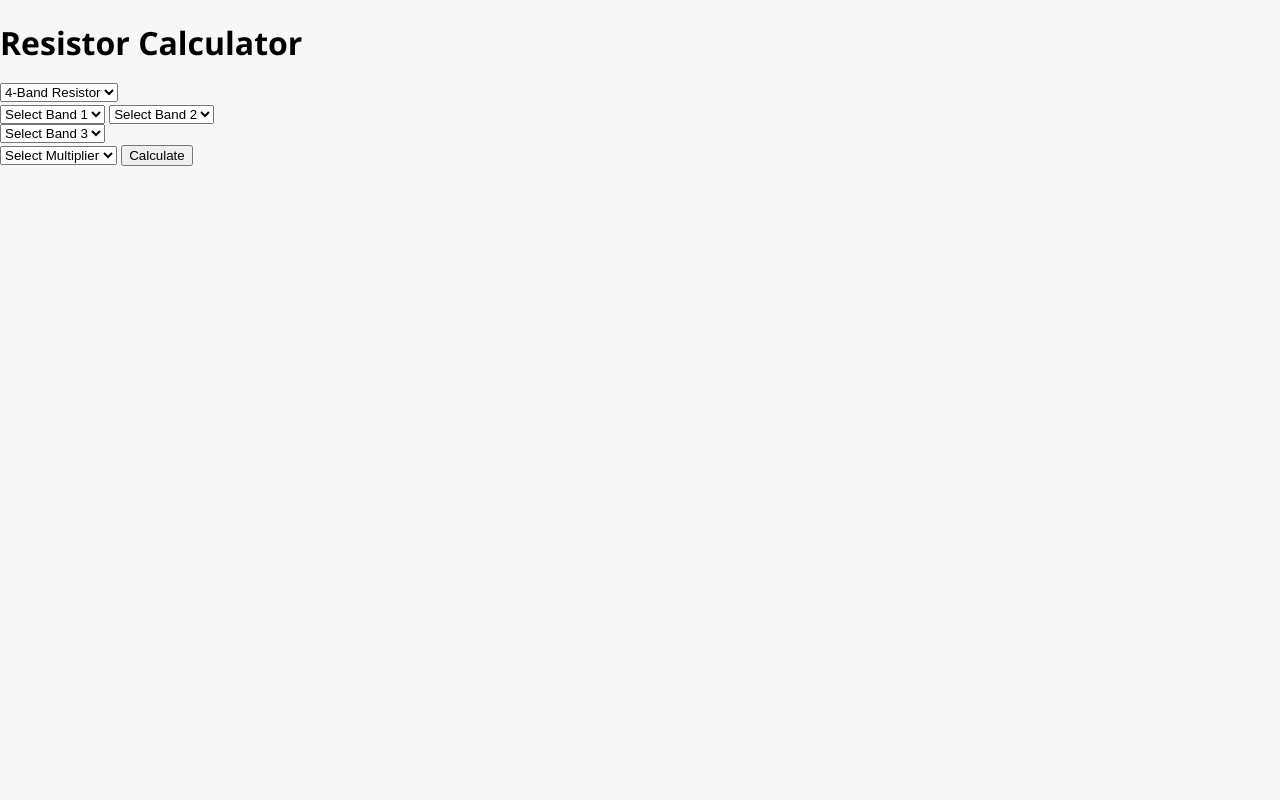
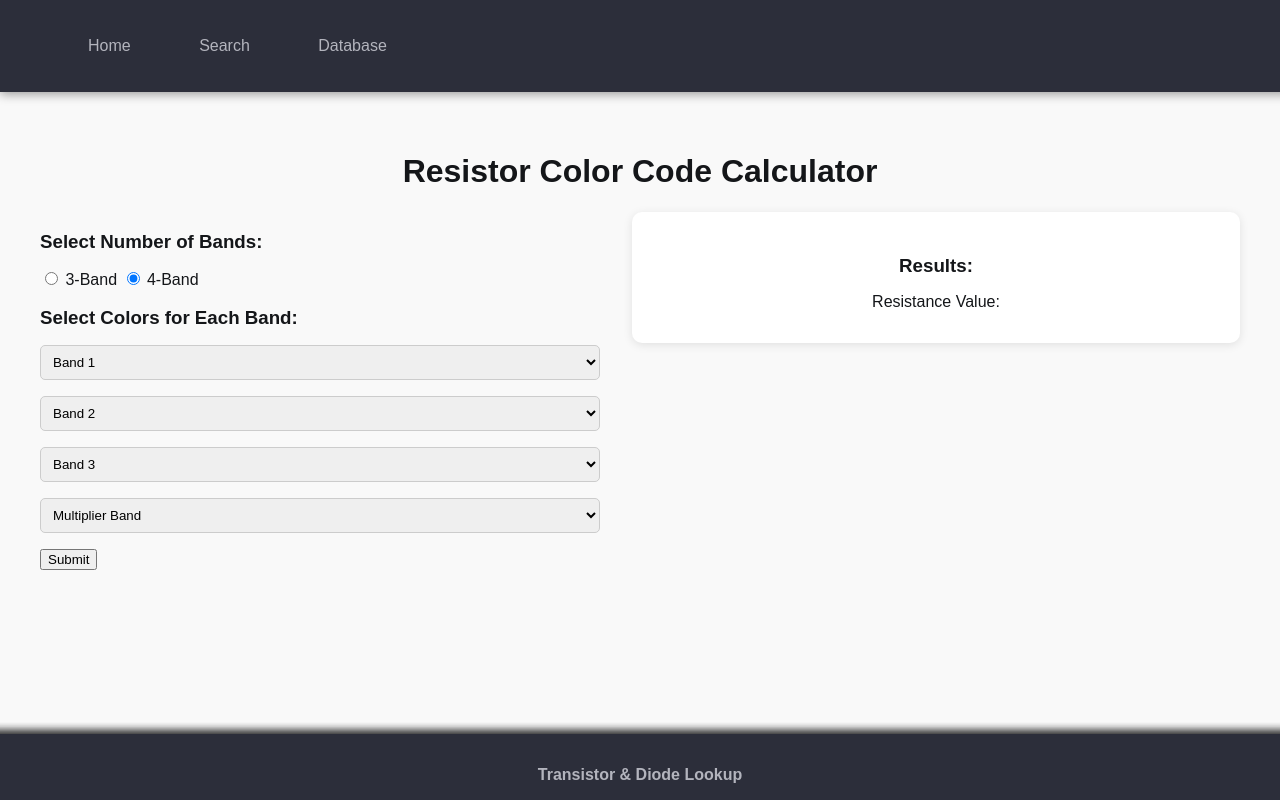
Before and after one commit to PatArev/LBYCPG3_Project, a plain HTML site: page resistor.html in a window 1280 px wide. Drawn offline with Linux system fonts and the light colour scheme.

Commit message:
guys hindi ko na kaya, kayo na muna<3

```diff
--- a/resistor.css
+++ b/resistor.css
@@ -1,99 +1,154 @@
-/* resistor.css */
-
 body {
-    font-family: 'Segoe UI', Tahoma, Geneva, Verdana, sans-serif;
   margin: 0;
   padding: 0;
-    background-color: #f7f7f7;
+  font-family: Arial, sans-serif;
+  background-color: #f9f9f9;
+  color: var(--bg-dark); /* Ensure text is readable on the background */
 }
 
-  header {
-    background-color: #e0e0e0;
-    padding: 1rem;
-    display: flex;
-    align-items: center;
-    gap: 1rem;
+:root {
+  --bg-dark: #141619;
+  --panel-dark: #2C2E3A;
+  --panel-dblue: #080c38;
+  --primary: #2C2E3A;
+  --primary-hover: #080c38;
+  --light-text: #B3B4BD;
 }
 
-  header button {
-    padding: 0.5rem 1rem;
-    background-color: #fff;
-    border: 1px solid #ccc;
-    border-radius: 5px;
-    cursor: pointer;
+/* Navbar */
+.navbar {
+  background-color: var(--panel-dark);
+  padding: 1rem; /* Adjust padding for a compact navbar */
+  display: flex;
+  justify-content: center;
+  box-shadow: 0 2px 10px rgba(0, 0, 0, 0.4);
+  position: fixed; /* Fix the navbar to the top of the screen */
+  top: 0;
+  left: 0;
+  width: 100%; /* Ensure it spans the full width */
+  z-index: 100;
+  height: 60px; /* Allow height to adjust based on content */
 }
 
-  .container {
-    padding: 2rem;
+.navbar-container {
+  width: 100%;
+  max-width: 1200px; /* Limit the navbar width */
+  display: flex;
+  justify-content: space-between;
+  align-items: center;
 }
 
-  h1 {
-    font-size: 2rem;
+.navbar-links a {
+  color: var(--light-text);
+  text-decoration: none;
+  margin: 0 1rem; /* Add spacing between links */
+  font-weight: 500;
+  padding: 0.5rem 1rem;
+  border-radius: 5px;
+  transition: background-color 0.3s;
+}
+
+.navbar-links a:hover {
+  background-color: var(--primary-hover);
+}
+
+/* Calculator Section */
+.calculator-container {
+  margin-top: 100px;
+  padding: 2rem;
+  text-align: center;
+}
+
+.calculator {
+  display: flex;
+  justify-content: space-between;
+  align-items: flex-start;
+  gap: 2rem;
+  max-width: 1200px;
+  margin: 0 auto;
+}
+
+.inputs {
+  flex: 1;
+  text-align: left;
+}
+
+.inputs h3 {
   margin-bottom: 1rem;
 }
 
-  .band-selection {
-    margin-bottom: 2rem;
+.inputs select {
+  display: block;
+  width: 100%;
+  padding: 0.5rem;
+  margin-bottom: 1rem;
+  border: 1px solid #ccc;
+  border-radius: 5px;
 }
 
-  .band-selection label {
-    margin-right: 1rem;
+.results {
+  flex: 1;
+  background-color: #fff;
+  padding: 1.5rem;
+  border-radius: 10px;
+  box-shadow: 0 2px 10px rgba(0, 0, 0, 0.1);
 }
 
-  .band-selects {
-    display: flex;
-    flex-wrap: wrap;
-    gap: 1rem;
-    margin-top: 1rem;
+.results h3 {
+  margin-bottom: 1rem;
 }
 
-  .band-selects select {
-    padding: 0.5rem;
-    width: 200px;
-    border-radius: 5px;
-    border: 1px solid #ccc;
+.results p {
+  margin: 0.5rem 0;
 }
 
-  .results-box {
-    border: 2px solid #000;
-    padding: 1rem;
-    margin-top: 2rem;
-    background-color: #fff;
-    width: 300px;
+/* Boxes Section */
+.container {
+  display: flex;
+  justify-content: center;
+  align-items: center;
+  margin: 2rem auto;
+  gap: 1rem; /* Add spacing between boxes */
+  flex-wrap: wrap; /* Allow wrapping for smaller screens */
+  max-width: 1200px; /* Limit the container width */
 }
 
-  .results-box h2 {
-    font-size: 1.5rem;
-    margin-bottom: 0.5rem;
+.box {
+  background-color: var(--panel-dblue);
+  padding: 1.5rem;
+  text-align: center;
+  border-radius: 3px;
+  width: 200px; /* Set a fixed width for the boxes */
+  height: 180px; /* Set a fixed height for the boxes */
+  display: flex;
+  flex-direction: column;
+  justify-content: center;
+  align-items: center;
+  transition: transform 0.3s, background-color 0.3s;
 }
 
-  .results-box p {
-    margin: 0.25rem 0;
+.box:hover {
+  transform: translateY(-5px); /* Add hover effect */
+  background-color: var(--primary-hover);
 }
 
-  .tools-section {
-    display: flex;
-    justify-content: space-between;
-    margin-top: 3rem;
+.box a {
+  color: var(--light-text);
+  text-decoration: none;
+  font-weight: bold;
+  margin-top: 1rem;
+  display: inline-block;
 }
 
-  .tool-card {
-    width: 22%;
-    height: 150px;
-    border: 2px solid #aaa;
-    display: flex;
-    flex-direction: column;
-    align-items: center;
-    justify-content: center;
-    background-color: #fff;
-    cursor: pointer;
+/* Footer Container */
+.footer-container .box{
+  background-color: var(--panel-dark);
+  color: var(--light-text);
+  padding: 1rem;
+  position: fixed;
+  bottom: 0;
+  width: 100%;
+  box-shadow: 0 -2px 10px rgba(0, 0, 0, 0.4);
+  text-align: center;
+  height: auto;
 }
-
-  .tool-card:hover {
-    border-color: #007bff;
-  }
-
-  .tool-card p {
-    margin-top: 0.5rem;
-    font-weight: bold;
-  }
--- a/resistor.html
+++ b/resistor.html
@@ -3,29 +3,76 @@
 <head>
   <meta charset="UTF-8">
   <meta name="viewport" content="width=device-width, initial-scale=1.0">
-  <title>Resistor Calculator</title>
+  <title>Resistor Color Code Calculator</title>
   <link rel="stylesheet" href="resistor.css">
+  <script>
+    // Function to calculate resistance value
+    function calculateResistance() {
+      const band1 = document.getElementById("band1").value;
+      const band2 = document.getElementById("band2").value;
+      const band3 = document.getElementById("band3").value;
+      const multiplier = document.getElementById("multiplier").value;
+
+      // Color code values
+      const colorValues = {
+        black: 0, brown: 1, red: 2, orange: 3, yellow: 4,
+        green: 5, blue: 6, violet: 7, gray: 8, white: 9
+      };
+
+      const multiplierValues = {
+        black: 1, brown: 10, red: 100, orange: 1000, yellow: 10000,
+        green: 100000, blue: 1000000, violet: 10000000,
+        gold: 0.1, silver: 0.01
+      };
+
+      // Validate input
+      if (!band1 || !band2 || !multiplier) {
+        document.getElementById("result").innerHTML = "Please select all required bands.";
+        return;
+      }
+
+      // Calculate resistance
+      const resistanceValue = ((colorValues[band1] * 10) + colorValues[band2]) * multiplierValues[multiplier];
+
+      // Format resistance value
+      let formattedValue;
+      if (resistanceValue >= 1000000) {
+        formattedValue = (resistanceValue / 1000000) + "MΩ";
+      } else if (resistanceValue >= 1000) {
+        formattedValue = (resistanceValue / 1000) + "kΩ";
+      } else {
+        formattedValue = resistanceValue + "Ω";
+      }
+
+      // Display result
+      document.getElementById("result").innerHTML = `Resistance Value: <span>${formattedValue}</span>`;
+    }
+  </script>
 </head>
 <body>
-  <div class="calculator">
-    <h1>Resistor Calculator</h1>
-
-    <select id="bandType" onchange="toggleBandInput()">
-      <option value="3">3-Band Resistor</option>
-      <option value="4" selected>4-Band Resistor</option>
-    </select>
-
-    <div class="resistor">
-      <div class="resistor-body">
-        <div class="band" id="colorBand1"></div>
-        <div class="band" id="colorBand2"></div>
-        <div class="band" id="colorBand3"></div>
-        <div class="band" id="colorBandMultiplier"></div>
+    <!-- Navbar Container -->
+    <nav class="navbar">
+      <div class="navbar-container">
+          <div class="navbar-links">
+              <a href="homepage.html">Home</a>
+              <a href="search.html">Search</a>
+              <a href="components/database.html">Database</a>
           </div>
       </div>
+  </nav>
 
-    <select id="band1" onchange="updateBandColor('colorBand1', this.value)">
-      <option value="">Select Band 1</option>
+  <!-- Calculator Section -->
+  <div class="calculator-container">
+    <h1>Resistor Color Code Calculator</h1>
+    <div class="calculator">
+      <div class="inputs">
+        <h3>Select Number of Bands:</h3>
+        <label><input type="radio" name="bandType" value="3"> 3-Band</label>
+        <label><input type="radio" name="bandType" value="4" checked> 4-Band</label>
+
+        <h3>Select Colors for Each Band:</h3>
+        <select id="band1">
+          <option value="">Band 1</option>
           <option value="black">Black</option>
           <option value="brown">Brown</option>
           <option value="red">Red</option>
@@ -37,9 +84,8 @@
           <option value="gray">Gray</option>
           <option value="white">White</option>
         </select>
-
-    <select id="band2" onchange="updateBandColor('colorBand2', this.value)">
-      <option value="">Select Band 2</option>
+        <select id="band2">
+          <option value="">Band 2</option>
           <option value="black">Black</option>
           <option value="brown">Brown</option>
           <option value="red">Red</option>
@@ -51,9 +97,8 @@
           <option value="gray">Gray</option>
           <option value="white">White</option>
         </select>
-
-    <select id="band3" onchange="updateBandColor('colorBand3', this.value)">
-      <option value="">Select Band 3</option>
+        <select id="band3">
+          <option value="">Band 3</option>
           <option value="black">Black</option>
           <option value="brown">Brown</option>
           <option value="red">Red</option>
@@ -65,9 +110,8 @@
           <option value="gray">Gray</option>
           <option value="white">White</option>
         </select>
-
-    <select id="multiplier" onchange="updateBandColor('colorBandMultiplier', this.value)">
-      <option value="">Select Multiplier</option>
+        <select id="multiplier">
+          <option value="">Multiplier Band</option>
           <option value="black">Black (x1)</option>
           <option value="brown">Brown (x10)</option>
           <option value="red">Red (x100)</option>
@@ -79,89 +123,32 @@
           <option value="gold">Gold (x0.1)</option>
           <option value="silver">Silver (x0.01)</option>
         </select>
-
-    <button onclick="calculateResistance()">Calculate</button>
-    <div class="result" id="result"></div>
+        <button id="calculate-btn" onclick="calculateResistance()">Submit</button>
       </div>
 
-  <script>
-    const colorMap = {
-      black: '#000000',
-      brown: '#8B4513',
-      red: '#FF0000',
-      orange: '#FFA500',
-      yellow: '#FFFF00',
-      green: '#008000',
-      blue: '#0000FF',
-      violet: '#8F00FF',
-      gray: '#808080',
-      white: '#FFFFFF',
-      gold: '#FFD700',
-      silver: '#C0C0C0'
-    };
+      <div class="results">
+        <h3>Results:</h3>
+        <p id="result">Resistance Value: <span></span></p>
+      </div>
+    </div>
+  </div>
 
-    const digitMap = {
-      black: 0,
-      brown: 1,
-      red: 2,
-      orange: 3,
-      yellow: 4,
-      green: 5,
-      blue: 6,
-      violet: 7,
-      gray: 8,
-      white: 9
-    };
-
-    const multiplierMap = {
-      black: 1,
-      brown: 10,
-      red: 100,
-      orange: 1000,
-      yellow: 10000,
-      green: 100000,
-      blue: 1000000,
-      violet: 10000000,
-      gold: 0.1,
-      silver: 0.01
-    };
-
-    function toggleBandInput() {
-      const bandType = document.getElementById('bandType').value;
-      const band3 = document.getElementById('band3');
-      const band3Div = document.getElementById('colorBand3');
-      band3.style.display = bandType === '4' ? 'block' : 'none';
-      band3Div.style.display = bandType === '4' ? 'block' : 'none';
-    }
-
-    function updateBandColor(elementId, color) {
-      const element = document.getElementById(elementId);
-      element.style.backgroundColor = colorMap[color] || 'transparent';
-    }
-
-    function calculateResistance() {
-      const bandType = document.getElementById('bandType').value;
-      const band1 = digitMap[document.getElementById('band1').value];
-      const band2 = digitMap[document.getElementById('band2').value];
-      const band3 = digitMap[document.getElementById('band3').value];
-      const multiplier = multiplierMap[document.getElementById('multiplier').value];
-
-      if (band1 == null || band2 == null || multiplier == null || (bandType === '4' && band3 == null)) {
-        document.getElementById('result').innerText = 'Please select valid colors for all required bands.';
-        return;
-      }
-
-      let resistance;
-      if (bandType === '4') {
-        resistance = (band1 * 100 + band2 * 10 + band3) * multiplier;
-      } else {
-        resistance = (band1 * 10 + band2) * multiplier;
-      }
-
-      document.getElementById('result').innerText = `Resistance: ${resistance} ohms`;
-    }
-
-    window.onload = toggleBandInput;
-  </script>
+    <!-- Footer Container -->
+    <footer class="footer-container text-center">
+        <div class="container">
+            <div class="box">
+                <a href="resistor.html">Resistor Color Code Calculator</a>
+            </div>
+            <div class="box">
+                <a href="capacitor.html">Capacitor Code Identifier</a>
+            </div>
+            <div class="box">
+                <a href="smd.html">SMD Component Identifier</a>
+            </div>
+            <div class="box">
+                <a href="transistor.html">Transistor & Diode Lookup</a>
+            </div>
+        </div>
+    </footer>
 </body>
 </html>
```
Lines whose indentation alone changed are shown as unchanged.
